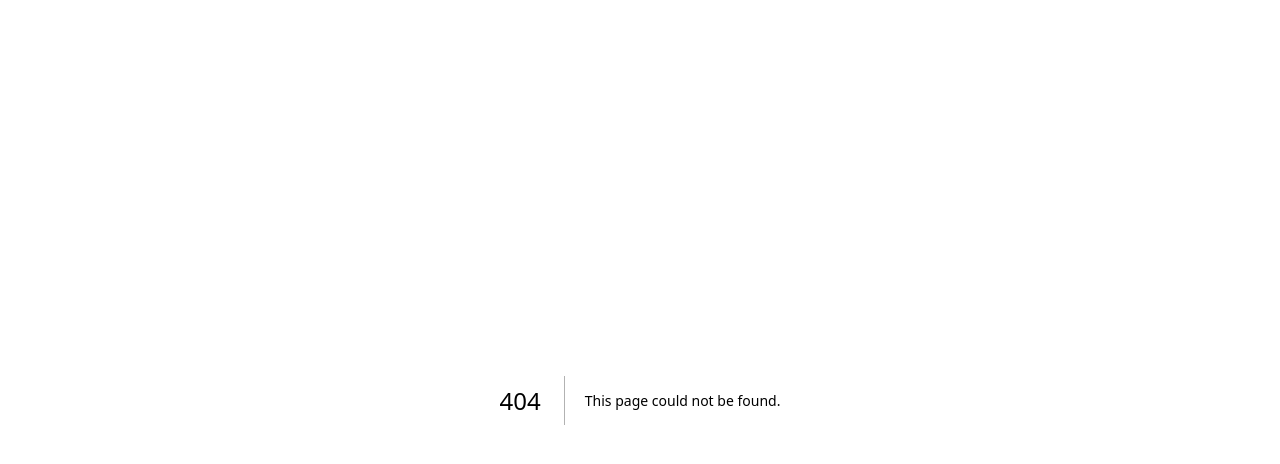
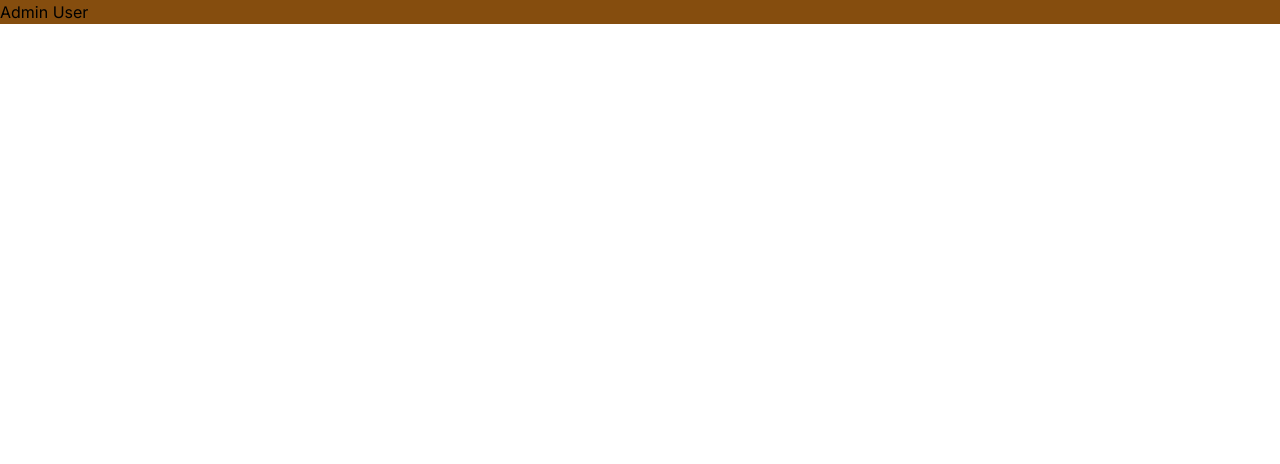
Before and after one commit to jarutosurano/nextjspractice, a Next.js app: page /users/admin in a window 1280 px wide. Before the commit this address had no page. Shown: the top 464 px of the page. Built offline with nearby package versions, Linux system fonts and the light colour scheme.

Commit message:
nexted router - users page

```diff
--- /dev/null
+++ b/src/app/users/admin/page.tsx
@@ -0,0 +1,11 @@
+import React from 'react'
+
+const page = () => {
+  return (
+    <div className='bg-yellow-800'>
+      <h1>Admin User</h1>
+    </div>
+  )
+}
+
+export default page
--- /dev/null
+++ b/src/app/users/client/page.tsx
@@ -0,0 +1,9 @@
+import React from 'react'
+
+const page = () => {
+  return (
+    <div>Client User</div>
+  )
+}
+
+export default page
```
